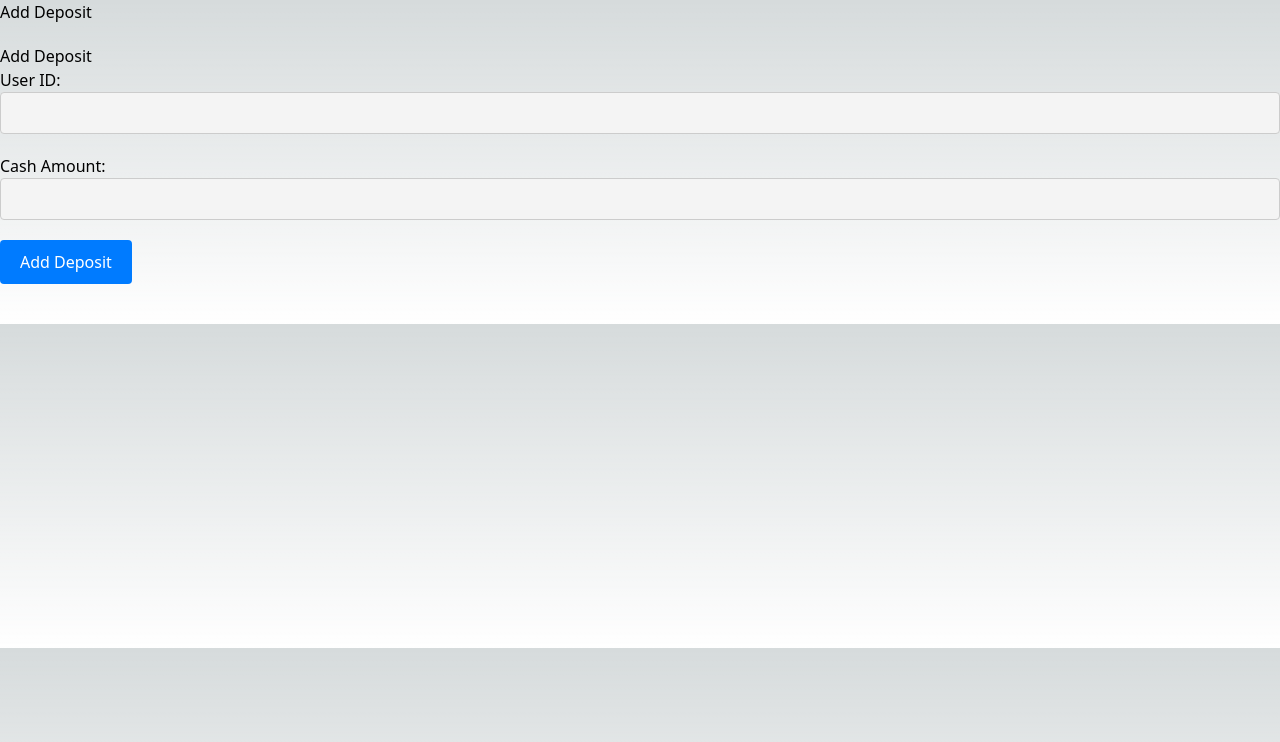
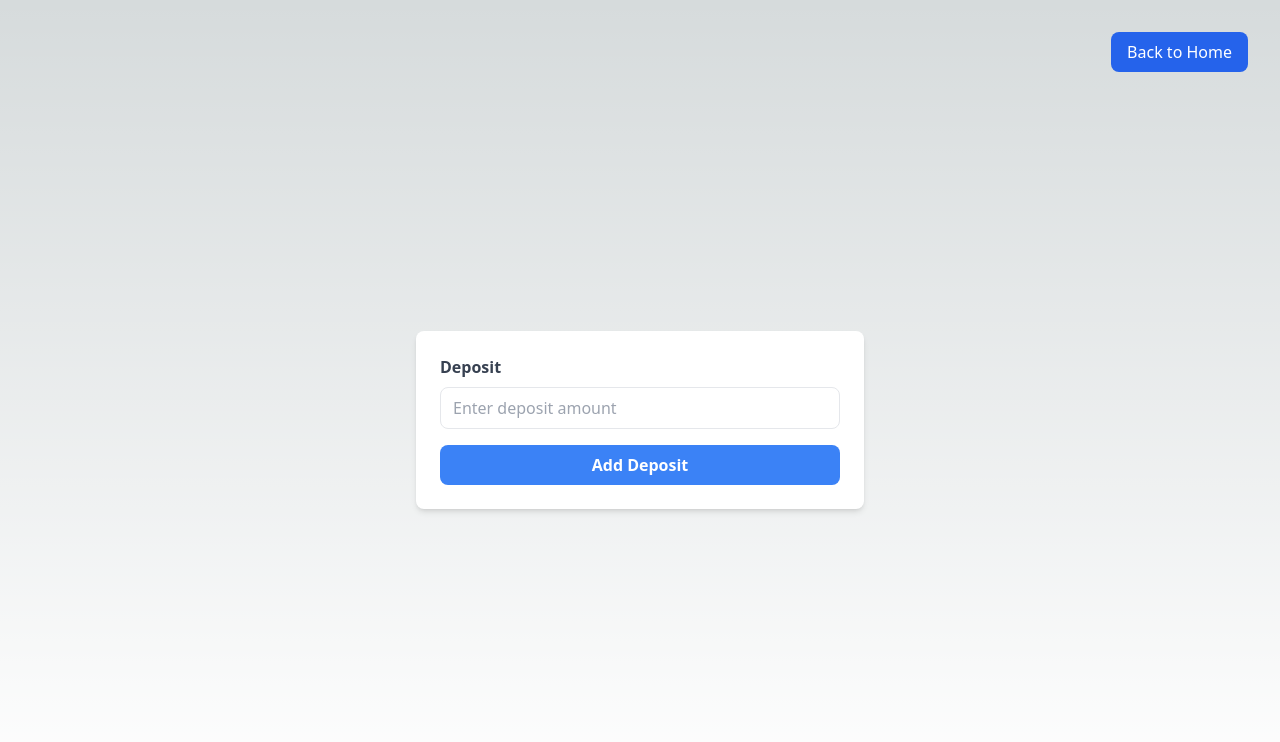
Before and after one commit to petertam888/finance-portfolio-application-ui, a Next.js app: page /deposit in a window 1280 px wide. Shown: the top 742 px of the page. Built offline with nearby package versions, Linux system fonts and the light colour scheme.

Commit message:
update for chart implement

```diff
--- a/components/AddDepositForm.js
+++ b/components/AddDepositForm.js
@@ -3,15 +3,14 @@ import axios from 'axios';
 import { useBackendUrl } from '../context/BackendUrlContext';
 
 const AddDepositForm = () => {
-  const {backendUrl} = useBackendUrl();
-  const [userId, setUserId] = useState('');
+  const { backendUrl } = useBackendUrl();
   const [cashAmount, setCashAmount] = useState('');
   const [errorMessage, setErrorMessage] = useState('');
 
   const handleSubmit = async (e) => {
     e.preventDefault();
     try {
-      await axios.get(`${backendUrl}/api/user/${userId}/deposit/${cashAmount}`);
+      await axios.get(`${backendUrl}/api/user/1/deposit/${cashAmount}`);
       alert('Deposit added successfully!');
     } catch (error) {
       setErrorMessage('Failed to add deposit. Please try again.');
@@ -19,20 +18,27 @@ const AddDepositForm = () => {
   };
 
   return (
-    <div style={{ marginBottom: '40px' }}>
-      <h2>Add Deposit</h2>
+    <div className="max-w-md mx-auto mt-10 bg-white p-6 rounded-lg shadow-md">
       <form onSubmit={handleSubmit}>
-        <div style={{ marginBottom: '20px' }}>
-          <label style={{ display: 'block' }}>User ID:</label>
-          <input type="text" value={userId} onChange={(e) => setUserId(e.target.value)} style={{ width: '100%', padding: '8px', color: 'black', backgroundColor: '#f4f4f4', border: '1px solid #ccc', borderRadius: '4px' }} />
+        <div className="mb-4">
+          <label className="block text-gray-700 font-bold mb-2" htmlFor="cashAmount">Deposit</label>
+          <input
+            id="cashAmount"
+            type="number"
+            value={cashAmount}
+            onChange={(e) => setCashAmount(e.target.value)}
+            className="w-full px-3 py-2 border rounded-lg focus:outline-none focus:border-blue-500 text-black"
+            placeholder="Enter deposit amount"
+          />
         </div>
-        <div style={{ marginBottom: '20px' }}>
-          <label style={{ display: 'block' }}>Cash Amount:</label>
-          <input type="number" value={cashAmount} onChange={(e) => setCashAmount(e.target.value)} style={{ width: '100%', padding: '8px', color: 'black', backgroundColor: '#f4f4f4', border: '1px solid #ccc', borderRadius: '4px' }} />
-        </div>
-        <button type="submit" style={{ backgroundColor: '#007bff', color: 'white', padding: '10px 20px', border: 'none', borderRadius: '4px', cursor: 'pointer' }}>Add Deposit</button>
+        <button
+          type="submit"
+          className="w-full bg-blue-500 hover:bg-blue-600 text-white font-bold py-2 px-4 rounded-lg focus:outline-none focus:shadow-outline"
+        >
+          Add Deposit
+        </button>
       </form>
-      {errorMessage && <p style={{ color: 'red', marginTop: '10px' }}>{errorMessage}</p>}
+      {errorMessage && <p className="text-red-500 mt-2">{errorMessage}</p>}
     </div>
   );
 };
--- a/components/BuyStockForm.js
+++ b/components/BuyStockForm.js
@@ -7,7 +7,6 @@ import { useRouter } from 'next/router';
 const BuyStockForm = () => {
   const router = useRouter();
   const {backendUrl} = useBackendUrl();
-  const [userId, setUserId] = useState('');
   const [stockCode, setStockCode] = useState('');
   const [shares, setShares] = useState('');
   const [errorMessage, setErrorMessage] = useState('');
@@ -15,7 +14,7 @@ const BuyStockForm = () => {
   const handleSubmit = async (e) => {
     e.preventDefault();
     try {
-      await axios.get(`${backendUrl}/api/transaction/${userId}/buy/${stockCode}/${shares}`);
+      await axios.get(`${backendUrl}/api/transaction/1/buy/${stockCode}/${shares}`);
       alert('Stock bought successfully!');
       router.push('/'); // Navigate to the home page
     } catch (error) {
@@ -27,10 +26,6 @@ const BuyStockForm = () => {
     <div style={{ marginBottom: '40px' }}>
       <h2>Buy Stock</h2>
       <form onSubmit={handleSubmit}>
-        <div style={{ marginBottom: '20px' }}>
-          <label style={{ display: 'block' }}>User ID:</label>
-          <input type="text" value={userId} onChange={(e) => setUserId(e.target.value)} style={{ width: '100%', padding: '8px', color: 'black', backgroundColor: '#f4f4f4', border: '1px solid #ccc', borderRadius: '4px' }} />
-        </div>
         <div style={{ marginBottom: '20px' }}>
           <label style={{ display: 'block' }}>Stock Code:</label>
           <input type="text" value={stockCode} onChange={(e) => setStockCode(e.target.value)} style={{ width: '100%', padding: '8px', color: 'black', backgroundColor: '#f4f4f4', border: '1px solid #ccc', borderRadius: '4px' }} />
--- a/components/CheckPortfolio.js
+++ b/components/CheckPortfolio.js
@@ -1,18 +1,19 @@
-import React, { useState } from 'react';
+import React, { useState, useEffect } from 'react';
 import axios from 'axios';
 import { useBackendUrl } from '../context/BackendUrlContext';
+import PortfolioChart from './PortfolioChart'; // Import the chart component
 
 const CheckPortfolio = () => {
-  const {backendUrl} = useBackendUrl();
-  const [userId, setUserId] = useState('');
+  const { backendUrl } = useBackendUrl();
   const [portfolioInfo, setPortfolioInfo] = useState(null);
   const [errorMessage, setErrorMessage] = useState('');
   const [isLoading, setIsLoading] = useState(false);
-  const handleSubmit = async (e) => {
-    e.preventDefault();
+
+  useEffect(() => {
+    const fetchPortfolio = async () => {
       setIsLoading(true);
       try {
-      const response = await axios.get(`${backendUrl}/api/user/${userId}/portfolio`);
+        const response = await axios.get(`${backendUrl}/api/user/1/portfolio`);
         setPortfolioInfo(response.data);
         setErrorMessage('');
       } catch (error) {
@@ -21,20 +22,16 @@ const CheckPortfolio = () => {
       setIsLoading(false);
     };
 
+    fetchPortfolio();
+  }, [backendUrl]);
+
   return (
     <div style={{ marginBottom: '40px' }}>
-      <h2>Check Portfolio</h2>
-      <form onSubmit={handleSubmit} style={{ marginBottom: '20px' }}>
-        <div style={{ marginBottom: '10px' }}>
-          <label style={{ display: 'block' }}>User ID:</label>
-          <input type="text" value={userId} onChange={(e) => setUserId(e.target.value)} style={{ width: '100%', padding: '8px', color: 'black', backgroundColor: '#f4f4f4', border: '1px solid #ccc', borderRadius: '4px' }} />
-        </div>
-        <button type="submit" style={{ backgroundColor: '#007bff', color: 'white', padding: '10px 20px', border: 'none', borderRadius: '4px', cursor: 'pointer' }}>
-          {isLoading ? 'Loading...' : 'Check Portfolio'}
-        </button>
-      </form>
-      {errorMessage && <p style={{ color: 'red', marginBottom: '20px' }}>{errorMessage}</p>}
-      {portfolioInfo && (
+      {isLoading ? (
+        <p>Loading...</p>
+      ) : errorMessage ? (
+        <p style={{ color: 'red', marginBottom: '20px' }}>{errorMessage}</p>
+      ) : portfolioInfo && (
         <div>
           <h3>Portfolio Info</h3>
           <p>Total Account Amount: ${portfolioInfo.totalAccountAmount}</p>
@@ -47,6 +44,8 @@ const CheckPortfolio = () => {
               </li>
             ))}
           </ul>
+          {console.log(portfolioInfo)} {/* Log portfolioInfo object */}
+          <PortfolioChart portfolioInfo={portfolioInfo} />
         </div>
       )}
     </div>
--- a/components/NavBar.js
+++ b/components/NavBar.js
@@ -1,28 +1,22 @@
-import React from 'react';
 import Link from 'next/link';
 
 const NavBar = () => {
   return (
-    <nav style={{ backgroundColor: '#333', padding: '10px 0', marginBottom: '20px' }}>
-      <ul style={{ listStyleType: 'none', margin: 0, padding: 0, textAlign: 'center' }}>
-         <li style={{ display: 'inline', marginRight: '20px' }}>
-          <Link href={`/`}>
-            <span style={{ color: 'white', textDecoration: 'none', cursor: 'pointer' }}>Home</span>
+    <nav className="bg-gray-900 py-4 mb-8">
+      <ul className="flex justify-center space-x-4">
+        <li>
+          <Link href={`/portfolio`}>
+            <button className="hover:bg-blue-400 bg-blue-600 text-white py-2 px-4 rounded-lg">Portfolio</button>
           </Link>
         </li>
-        <li style={{ display: 'inline', marginRight: '20px' }}>
+        <li>
           <Link href={`/buyStock`}>
-            <span style={{ color: 'white', textDecoration: 'none', cursor: 'pointer' }}>Buy Stocks</span>
+            <button className="hover:bg-blue-400 bg-blue-600 text-white py-2 px-4 rounded-lg">Add Transaction</button>
           </Link>
         </li>
-        <li style={{ display: 'inline', marginRight: '20px' }}>
+        <li>
           <Link href={`/deposit`}>
-            <span style={{ color: 'white', textDecoration: 'none', cursor: 'pointer' }}>Deposit</span>
-          </Link>
-        </li>
-        <li style={{ display: 'inline' }}>
-          <Link href={`/portfolio`}>
-            <span style={{ color: 'white', textDecoration: 'none', cursor: 'pointer' }}>Portfolio</span>
+            <button className="hover:bg-blue-400 bg-blue-600 text-white py-2 px-4 rounded-lg">Add Deposit</button>
           </Link>
         </li>
       </ul>
--- /dev/null
+++ b/components/PortfolioChart.js
@@ -0,0 +1,77 @@
+import React from 'react';
+import 'chart.js/auto';
+import { Pie } from 'react-chartjs-2';
+
+// Utility function to generate random colors
+const generateRandomColor = () => {
+  const r = Math.floor(Math.random() * 256);
+  const g = Math.floor(Math.random() * 256);
+  const b = Math.floor(Math.random() * 256);
+  return `rgba(${r}, ${g}, ${b}, 0.5)`;
+};
+
+const PortfolioChart = ({ portfolioInfo }) => {
+  // Extract data from portfolioInfo
+  const stocksInfo = portfolioInfo.stocksInfo;
+  const totalAccountAmount = portfolioInfo.totalAccountAmount;
+  const cashAmount = portfolioInfo.cashAmount;
+
+  // Calculate the value of each stock
+  const stockValues = stocksInfo.map(stock => stock.stockPrice * stock.shares);
+
+  // Calculate the total value of all stocks
+  const totalStockValue = stockValues.reduce((total, value) => total + value, 0);
+
+  // Calculate the composition of each stock in the portfolio
+  const stockCompositions = stocksInfo.map((stock, index) => {
+    const value = stockValues[index];
+    return ((value / totalAccountAmount) * 100).toFixed(2);
+  });
+
+  // Calculate the composition of cash in the portfolio
+  const cashComposition = ((cashAmount / totalAccountAmount) * 100).toFixed(2);
+
+  // Define labels and data for the chart
+  const labels = [...stocksInfo.map(stock => stock.stockCode), 'Cash'];
+  const compositions = [...stockCompositions, cashComposition];
+
+  // Define colors for stocks and cash
+  const colors = labels.map(label => (label === 'Cash' ? 'rgba(128, 128, 128, 0.5)' : generateRandomColor()));
+
+  // Define chart data
+  const chartData = {
+    labels: labels,
+    datasets: [
+      {
+        label: 'Portfolio Composition',
+        data: compositions,
+        backgroundColor: colors,
+        borderColor: colors.map(color => color.replace('0.5', '1')),
+        borderWidth: 1,
+      },
+    ],
+  };
+
+  const chartOptions = {
+    responsive: true,
+    plugins: {
+      legend: {
+        position: 'top',
+        label: {fontSize:16},
+      },
+      title: {
+        display: true,
+        text: 'Portfolio Composition',
+      },
+    },
+  };
+
+  return (
+    <div style={{ marginTop: '10px' }}>
+      <h3>Portfolio Composition</h3>
+      <Pie data={chartData} options={chartOptions} width={10} height={10}/>
+    </div>
+  );
+};
+
+export default PortfolioChart;
--- a/pages/deposit.js
+++ b/pages/deposit.js
@@ -1,10 +1,23 @@
 import AddDepositForm from '../components/AddDepositForm';
+import { useRouter } from 'next/router';
 
-export default function deposit() {
-    return (
-      <div id="buy" style={{ marginBottom: '40px' }}>
-        <h2 style={{ marginBottom: '20px' }}>Add Deposit </h2>
+export default function Deposit() {
+  const router = useRouter();
+
+  const navigateToHome = () => {
+    router.push('/');
+  };
+
+  return (
+    <div className="flex flex-col items-center justify-center h-screen">
+      <div className="absolute top-0 right-0 mt-8 mr-8">
+        <button onClick={navigateToHome} className="bg-blue-600 hover:bg-blue-400 text-white py-2 px-4 rounded-lg">
+          Back to Home
+        </button>
+      </div>
+      <div className="container">
         <AddDepositForm />
       </div>
-    );
-  }
+    </div>
+  );
+}
--- a/pages/index.js
+++ b/pages/index.js
@@ -3,11 +3,11 @@ import Navbar from '../components/NavBar';
 export default function Home() {
   return (
     <div className="container mx-auto text-center">
-      <Navbar />
       <h1 className="text-4xl font-bold mt-8 text-blue-600">Portfolio Tracker</h1>
       <div className="mt-8">
         <img src="/traderInPixelArt.png" alt="Trader Image" className="w-full max-w-lg mx-auto" />
       </div>
+      <Navbar />
     </div>
   );
 }
```
Also changed, not shown: package.json (+5 -2 lines), pages/portfolio.js (+0 -14 lines), 1 other file (tests, documents, lock files or other folders). Lines whose indentation alone changed are shown as unchanged.
